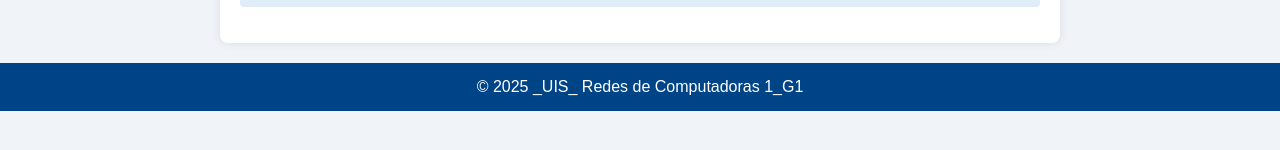
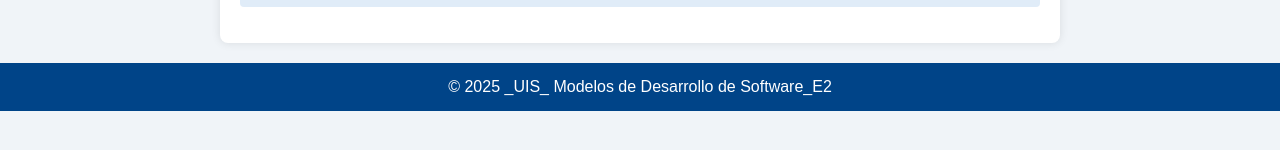
Before and after one commit to CristianCamiloCarrenoRey/modelos-software1, a plain HTML site: page index.html in a window 1280 px wide. Shown: the part 564-714 px from the top of the page. Drawn offline with Linux system fonts and the light colour scheme.

Commit message:
Update index.html

```diff
--- a/index.html
+++ b/index.html
@@ -94,7 +94,7 @@
 </main>
 
 <footer>
-    &copy; 2025 _UIS_ Redes de Computadoras 1_G1
+    &copy; 2025 _UIS_ Modelos de Desarrollo de Software_E2
 </footer>
 
 </body>
```
